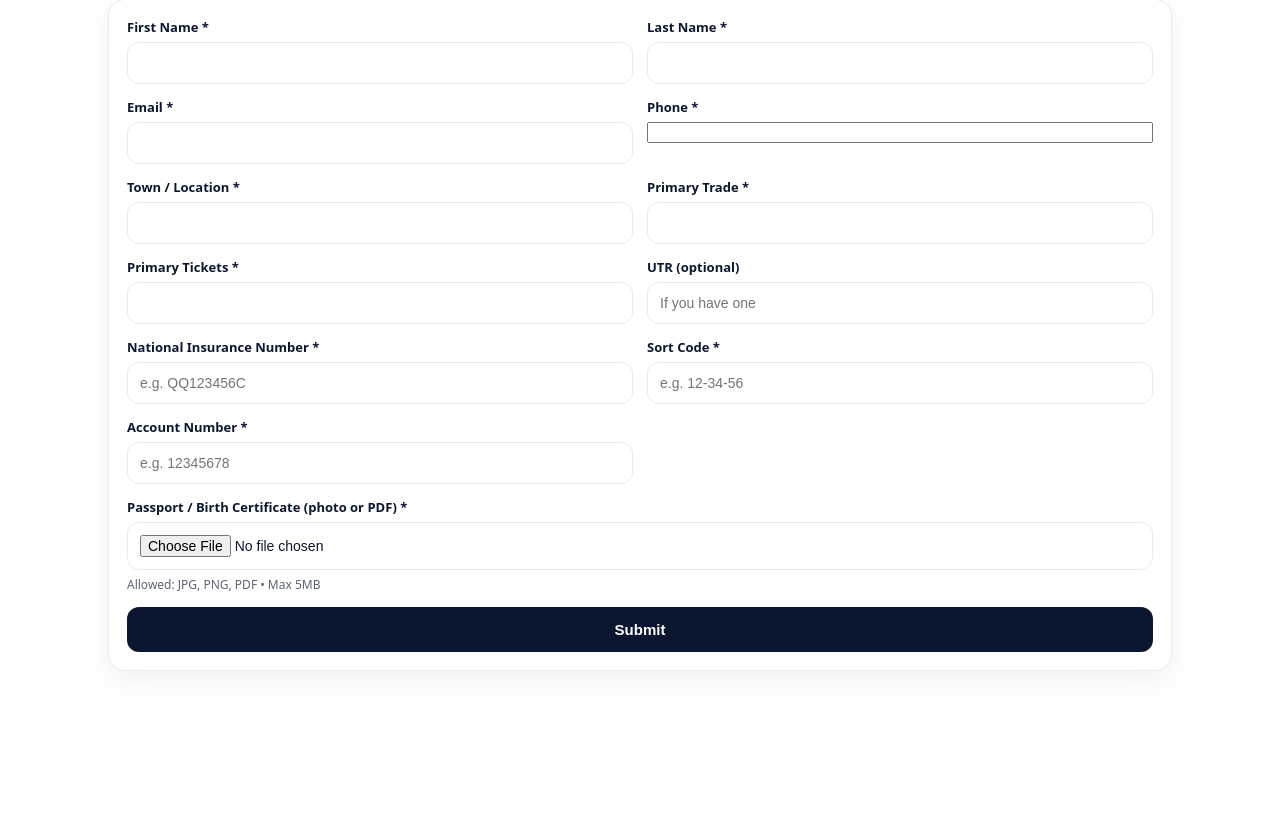
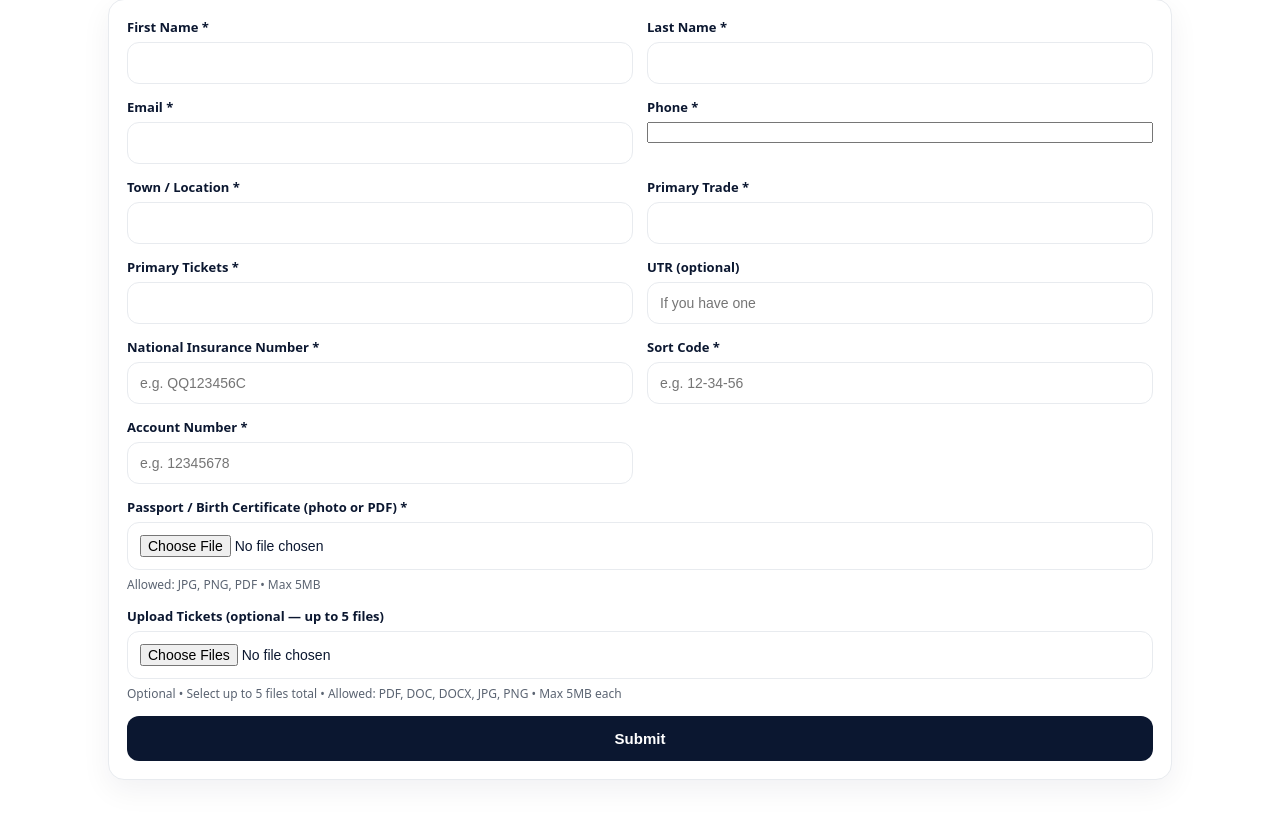
Before and after one commit to VladLevinte/valerec-site, a Flask app: page /candidateRegister in a window 1280 px wide. Shown: the part 232-1058 px from the top of the page. Before the commit the page ends 903 px from the top, so only its background shows below. Run offline with Flask 3, Linux system fonts and the light colour scheme.

Commit message:
Implement optional ticket upload in registration form
Added optional ticket upload functionality with validation.

```diff
--- a/templates/candidate_register.html
+++ b/templates/candidate_register.html
@@ -5,6 +5,19 @@
   <meta name="viewport" content="width=device-width, initial-scale=1" />
   <title>New Starter Registration - Vale Recruitment</title>
   <link rel="stylesheet" href="{{ url_for('static', filename='css/style.css') }}">
+
+  <style>
+    /* Fix: make tel/email inputs same width as others even if CSS targets only text */
+    .form-card input[type="tel"],
+    .form-card input[type="email"],
+    .form-card input[type="text"],
+    .form-card input[type="number"],
+    .form-card select,
+    .form-card textarea {
+      width: 100%;
+      box-sizing: border-box;
+    }
+  </style>
 </head>
 <body>
 
@@ -16,8 +29,6 @@
       <div class="tag">Nationwide Construction Recruitment</div>
     </div>
   </a>
-
-  <!-- IMPORTANT: no menu links here (hidden link page) -->
 </header>
 
 <main class="container">
@@ -28,7 +39,7 @@
     <div class="alert">{{ error }}</div>
   {% endif %}
 
-  <form method="POST" enctype="multipart/form-data" class="form-card">
+  <form method="POST" enctype="multipart/form-data" class="form-card" id="starterForm">
 
     <div class="form-grid">
       <div class="field">
@@ -48,6 +59,7 @@
 
       <div class="field">
         <label>Phone *</label>
+        <!-- Keep tel for mobile keyboard, but fixed width via CSS above -->
         <input type="tel" name="phone" required autocomplete="tel" inputmode="tel">
       </div>
 
@@ -91,11 +103,183 @@
         <input type="file" name="id_document" required accept=".jpg,.jpeg,.png,.pdf">
         <div class="hint">Allowed: JPG, PNG, PDF • Max 5MB</div>
       </div>
+
+      <!-- ✅ OPTIONAL: Additional tickets upload (up to 5) -->
+      <div class="field full">
+        <label>Upload Tickets (optional — up to 5 files)</label>
+
+        <input
+          type="file"
+          id="ticketsPicker"
+          accept=".pdf,.doc,.docx,.jpg,.jpeg,.png"
+          multiple
+        >
+        <div class="hint">Optional • Select up to 5 files total • Allowed: PDF, DOC, DOCX, JPG, PNG • Max 5MB each</div>
+
+        <div id="ticketsList" style="
+          margin-top:10px;
+          border:1px solid #e6e6e6;
+          border-radius:12px;
+          padding:10px;
+          background:#fff;
+          display:none;
+        ">
+          <div style="font-weight:700; margin-bottom:8px;">Selected tickets:</div>
+          <div id="ticketsItems" style="display:flex; flex-direction:column; gap:8px;"></div>
+        </div>
+
+        <div id="ticketsHiddenInputs" style="display:none;"></div>
+
+        <div id="ticketsError" style="margin-top:8px; color:#b00020; font-size:13px; display:none;"></div>
+      </div>
+
     </div>
 
     <button class="btn btn-wide" type="submit">Submit</button>
   </form>
 </main>
 
+<script>
+(function(){
+  const MAX_FILES = 5;
+
+  const picker = document.getElementById('ticketsPicker');
+  const listBox = document.getElementById('ticketsList');
+  const itemsWrap = document.getElementById('ticketsItems');
+  const hiddenWrap = document.getElementById('ticketsHiddenInputs');
+  const err = document.getElementById('ticketsError');
+
+  let files = [];
+
+  function showError(msg){
+    if(!msg){
+      err.style.display = 'none';
+      err.textContent = '';
+      return;
+    }
+    err.style.display = 'block';
+    err.textContent = msg;
+  }
+
+  function formatBytes(bytes){
+    const units = ['B','KB','MB','GB'];
+    let i = 0;
+    let n = bytes || 0;
+    while(n >= 1024 && i < units.length-1){ n /= 1024; i++; }
+    return `${n.toFixed(i === 0 ? 0 : 1)} ${units[i]}`;
+  }
+
+  function isAllowedFile(name){
+    const ext = (name.split('.').pop() || '').toLowerCase();
+    return ['pdf','doc','docx','jpg','jpeg','png'].includes(ext);
+  }
+
+  function rebuildHiddenInputs(){
+    hiddenWrap.innerHTML = '';
+    files.forEach((file) => {
+      const dt = new DataTransfer();
+      dt.items.add(file);
+
+      const input = document.createElement('input');
+      input.type = 'file';
+      input.name = 'tickets';   // backend uses getlist("tickets")
+      input.files = dt.files;
+
+      hiddenWrap.appendChild(input);
+    });
+  }
+
+  function render(){
+    if(files.length === 0){
+      listBox.style.display = 'none';
+      itemsWrap.innerHTML = '';
+      rebuildHiddenInputs();
+      return;
+    }
+    listBox.style.display = 'block';
+    itemsWrap.innerHTML = '';
+
+    files.forEach((file, idx) => {
+      const row = document.createElement('div');
+      row.style.display = 'flex';
+      row.style.alignItems = 'center';
+      row.style.justifyContent = 'space-between';
+      row.style.gap = '10px';
+      row.style.padding = '10px';
+      row.style.border = '1px solid #eef0f4';
+      row.style.borderRadius = '10px';
+      row.style.background = '#fafafa';
+
+      const left = document.createElement('div');
+      left.style.display = 'flex';
+      left.style.flexDirection = 'column';
+      left.style.gap = '2px';
+
+      const name = document.createElement('div');
+      name.style.fontWeight = '700';
+      name.textContent = file.name;
+
+      const meta = document.createElement('div');
+      meta.style.fontSize = '12px';
+      meta.style.color = '#56627a';
+      meta.textContent = `${formatBytes(file.size)}`;
+
+      left.appendChild(name);
+      left.appendChild(meta);
+
+      const removeBtn = document.createElement('button');
+      removeBtn.type = 'button';
+      removeBtn.textContent = '✕';
+      removeBtn.style.border = 'none';
+      removeBtn.style.background = '#0b1b34';
+      removeBtn.style.color = '#fff';
+      removeBtn.style.borderRadius = '8px';
+      removeBtn.style.padding = '8px 10px';
+      removeBtn.style.cursor = 'pointer';
+
+      removeBtn.addEventListener('click', () => {
+        files.splice(idx, 1);
+        showError('');
+        render();
+      });
+
+      row.appendChild(left);
+      row.appendChild(removeBtn);
+      itemsWrap.appendChild(row);
+    });
+
+    rebuildHiddenInputs();
+  }
+
+  if(picker){
+    picker.addEventListener('change', () => {
+      const picked = Array.from(picker.files || []);
+      if(picked.length === 0) return;
+
+      for(const f of picked){
+        if(files.length >= MAX_FILES){
+          showError(`You can upload up to ${MAX_FILES} ticket files.`);
+          break;
+        }
+        if(!isAllowedFile(f.name)){
+          showError('Invalid file type. Use PDF, DOC, DOCX, JPG or PNG.');
+          continue;
+        }
+
+        const dup = files.some(x => x.name === f.name && x.size === f.size);
+        if(!dup){
+          files.push(f);
+        }
+      }
+
+      picker.value = '';
+      render();
+    });
+  }
+
+  render();
+})();
+</script>
+
 </body>
 </html>
```
